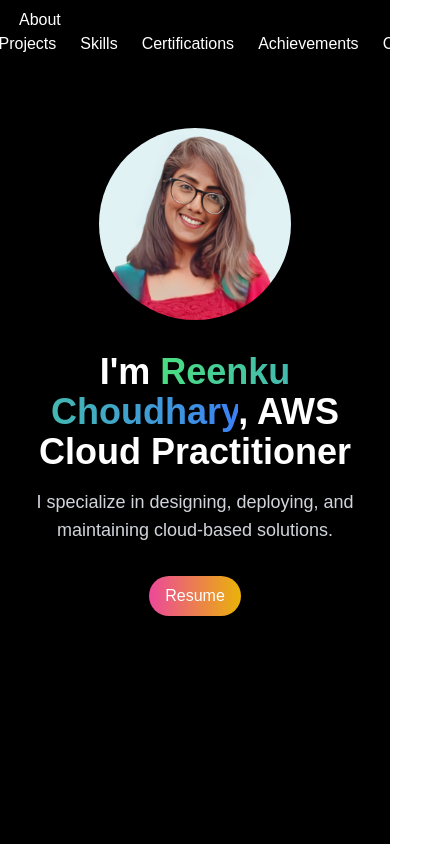
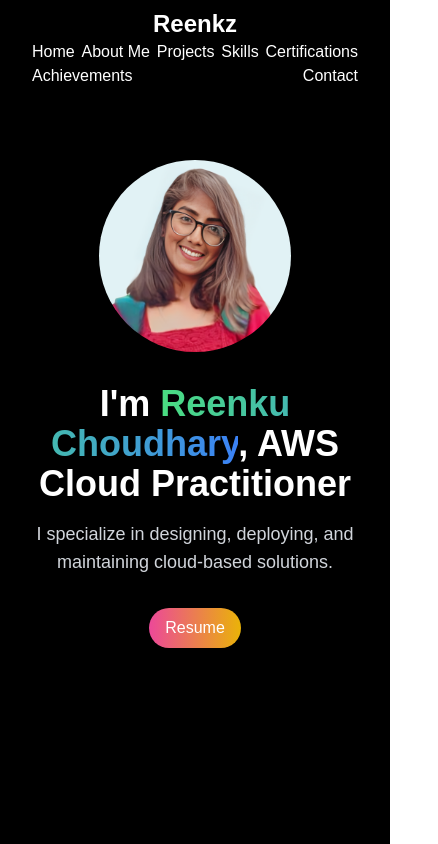
Before and after one commit to Reenku19/Portfolio_Website, a React (Vite) app: page / in a window 390 px wide. Shown: the top 844 px of the page, 438 px wide, since content can reach past the window. Built offline with nearby package versions, Linux system fonts and the light colour scheme; a web font is replaced by a local one.

Commit message:
Update Navbar.jsx

```diff
--- a/src/components/Navbar.jsx
+++ b/src/components/Navbar.jsx
@@ -3,9 +3,9 @@
  export const Navbar = () => {
   return (
     <nav className='bg-black text-white px-8 md:px-16 lg:px-24'>
-        <div className='container py-2 flex justify-center md:justify-between items-center'>
-            <div className='text-2xl font-bold hidden md:inline'>Reenkz</div>
-            <div className='space-x-6'>
+        <div className='container mx-auto py-2 flex flex-wrap justify-center md:justify-between items-center'>
+            <div className='text-white text-2xl font-bold sm:w-auto md:inline'>Reenkz</div>
+            <div className=' w-full lg:space-x-6 md:space-x-4 sm:space-x-2 sm:w-auto flex flex-wrap justify-between text-center'>
                 <a href="#hero" className='hover:text-gray-400'>Home</a>
                 <a href="#about" className='hover:text-gray-400'>About Me</a>
                 <a href="#project" className='hover:text-gray-400'>Projects</a>
```
